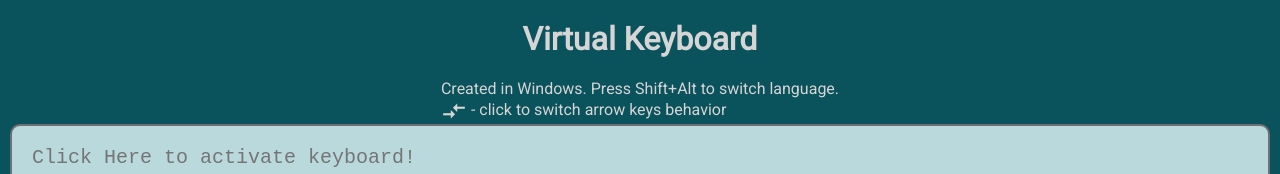
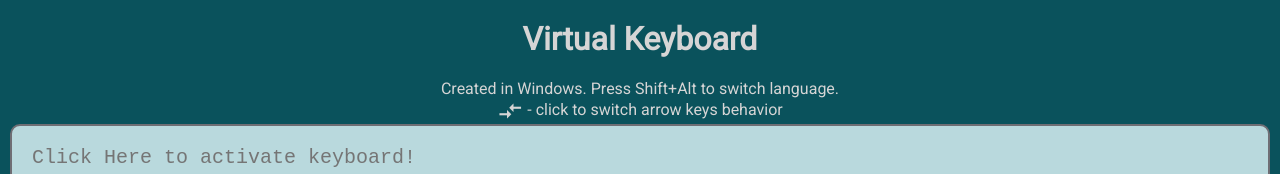
Before and after one commit to ThorsAngerVaNeT/virtual-keyboard, a website built with webpack: page src/index.html in a window 1280 px wide. Shown: the top 174 px of the page. Built offline with nearby package versions, Linux system fonts and the light colour scheme; a web font is replaced by a local one.

Commit message:
fix: desc text align

```diff
--- a/src/sass/base/_typography.scss
+++ b/src/sass/base/_typography.scss
@@ -42,3 +42,7 @@ body {
   font-size: 2.6rem;
   vertical-align: middle;
 }
+
+.desc {
+  text-align: center;
+}
```
